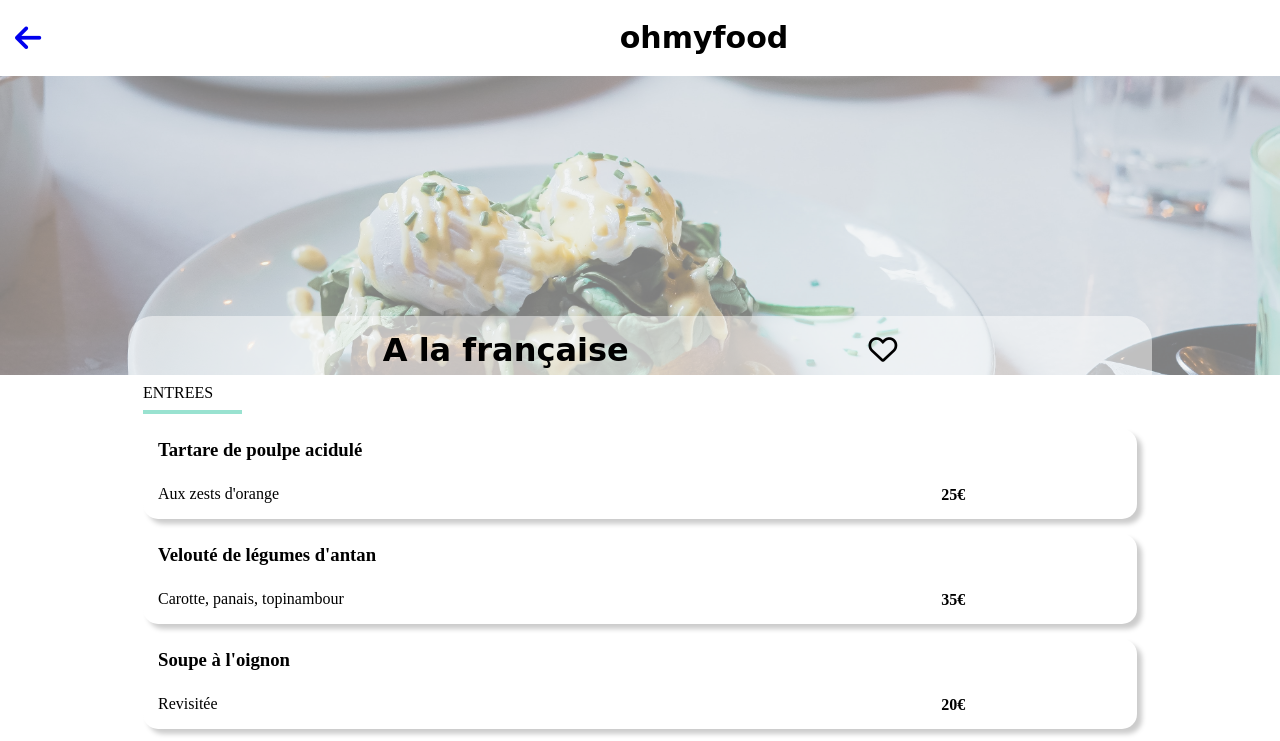
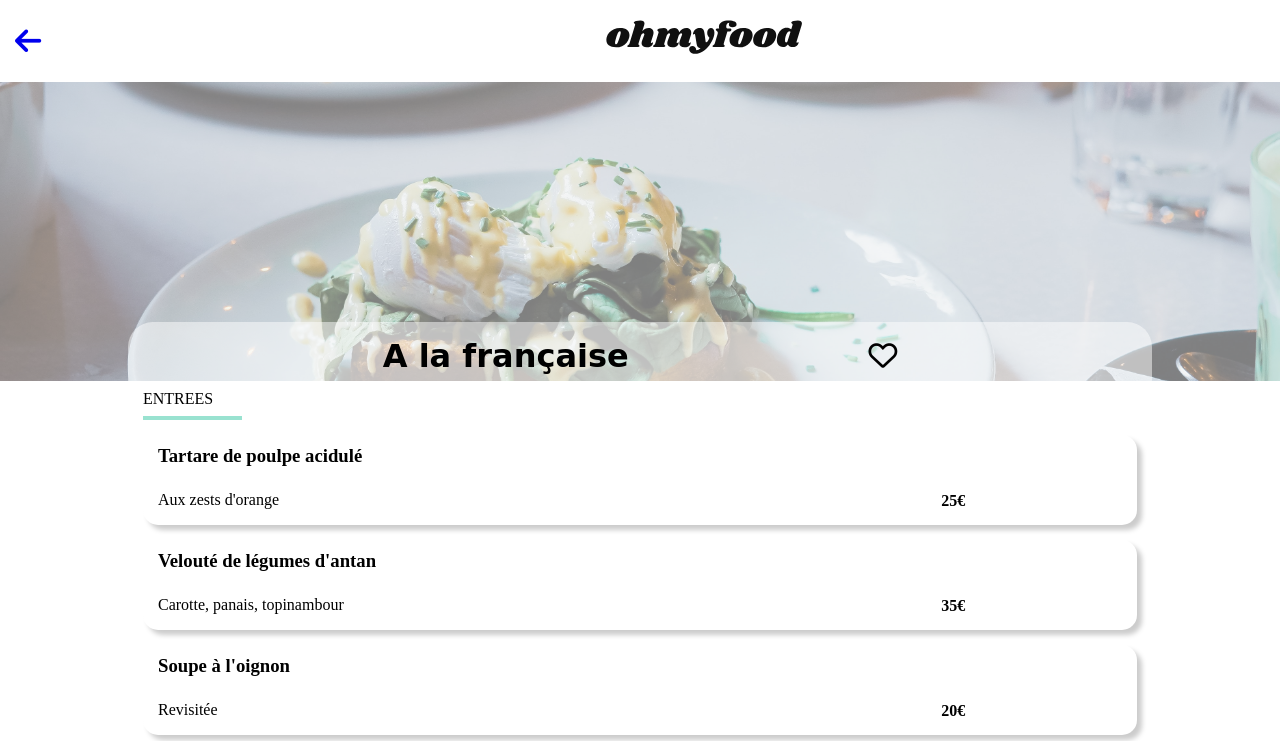
Before and after one commit to achrafro/saadiachraf_3_29102021, a plain HTML site: page a-la-fr.html in a window 1280 px wide. Shown: the top 741 px of the page. Drawn offline with Linux system fonts and the light colour scheme; a web font is replaced by a local one.

Commit message:
EDIT FINALE 2

```diff
--- a/a-la-fr.html
+++ b/a-la-fr.html
@@ -21,7 +21,7 @@
     <header>
         <a href="accueil.html">   <i class="fas fa-arrow-left"></i> </a>
 
-        <h1 class="titre_site"> ohmyfood </h1>
+        <h1 class="titre_site"> <img src="images/logo/ohmyfood@2x.svg" > </h1>
     </header>
     <article class="photo_de_resto">
         <img src="images/restaurants/toa-heftiba-DQKerTsQwi0-unsplash.jpg">
```
Also changed, not shown: accueil.html (+1 -1 lines), la-delice-des-sens.html (+1 -1 lines), la-pal-gout.html (+1 -1 lines).
